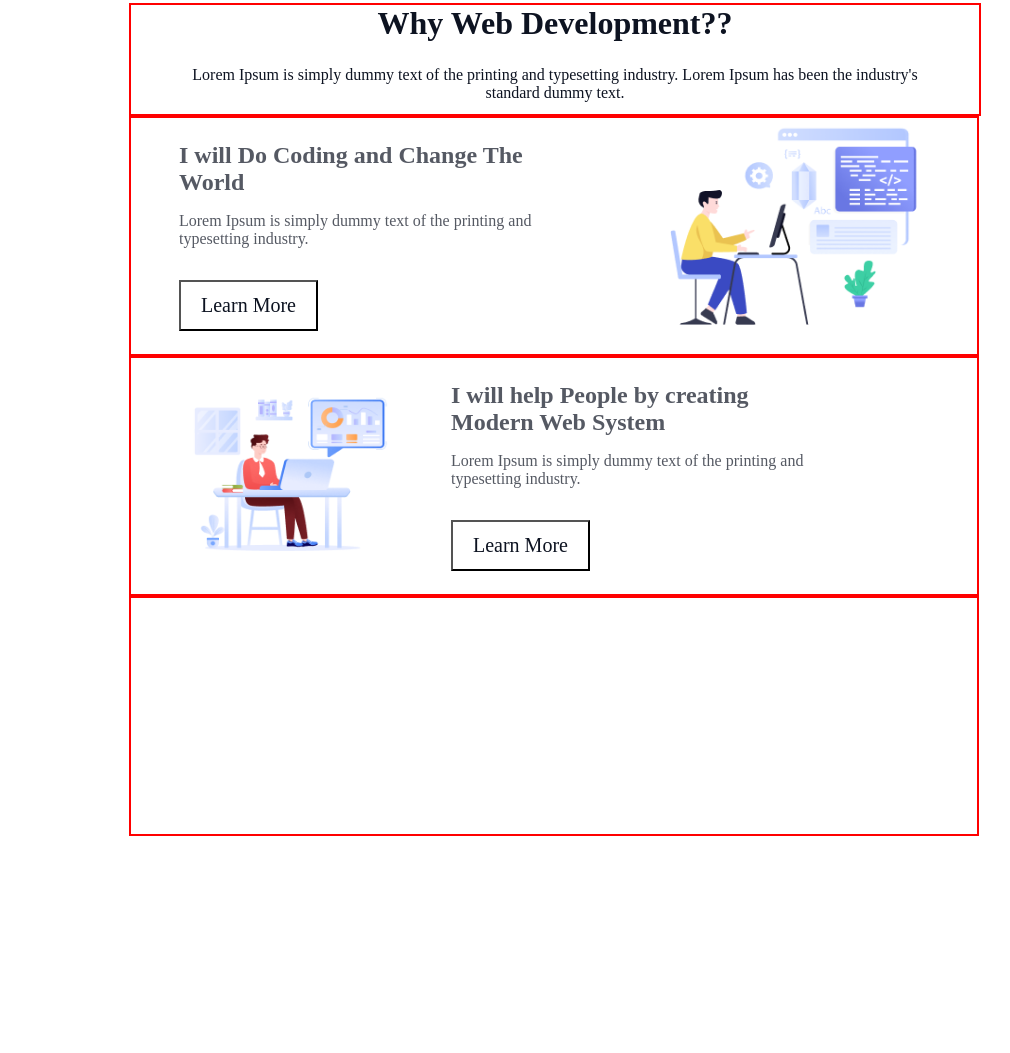
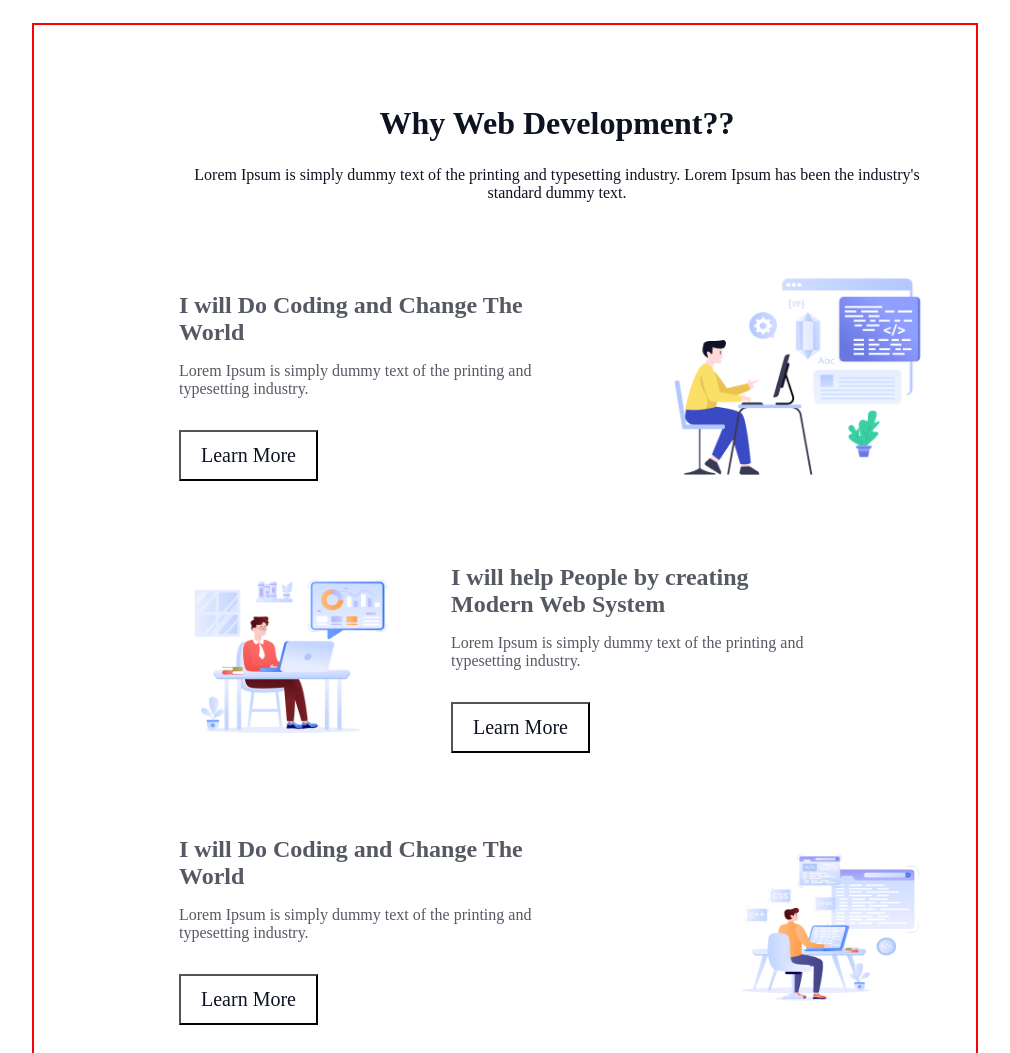
Before and after one commit to mahfuzzahmed/B10A1-my-first-assignment, a plain HTML site: page index.html in a window 1280 px wide. Shown: the part 860-1913 px from the top of the page, without its empty margins (135-1145 px from the left). Drawn offline with Linux system fonts and the light colour scheme; a web font is replaced by a local one.

Commit message:
added the third section

```diff
--- a/index.html
+++ b/index.html
@@ -22,12 +22,13 @@
  <!-- banner ends -->
     </header>
     <main>
-        <section>
+        <section class="margin">
             <div class="master-box">
                 <div class="top-content">
                     <h1 class="top-con-title">Why Web Development??</h1>
                     <p class="top-con-description">Lorem Ipsum is simply dummy text of the printing and typesetting industry. Lorem Ipsum has been the industry's standard dummy text.</p>
                 </div>
+              <div class="box1-container">
                     <div class="box1">
                         <div>
                             <h5 class="box-t">I will Do Coding and Change The World</h5>
@@ -37,8 +38,9 @@
                         <div>
                             <img class="bx1-pic" src="assets/Layer_1.png" alt="">
                         </div>
-
                     </div>
+              </div>
+                <div class="box2-container">
                     <div class="box2">
                         <div>
                             <img class="bx2-pic" src="assets/Group 3.png" alt="">
@@ -49,7 +51,17 @@
                             <button class="bx-btn">Learn More</button>
                         </div>
                     </div>
-                <div class="box3"></div>
+                </div>
+                <div class="box3">
+                    <div class="box3-content">
+                        <h5 class="box-t">I will Do Coding and Change The World</h5>
+                        <p class="box-p">Lorem Ipsum is simply dummy text of the printing and typesetting industry.</p>
+                        <button class="bx-btn">Learn More</button>
+                    </div>
+                    <div>
+                        <img class="bx3-pic" src="assets/Group 4.png" alt="">
+                    </div>
+                </div>
 
             </div>
         </section>
--- a/styles/styles.css
+++ b/styles/styles.css
@@ -51,7 +51,9 @@ body {
     padding: 12px 20px 12px 20px;
     background-color: white;
 }
-
+.margin{
+    margin-top: 100px;
+}
 
 
 /* nav styles */
@@ -130,8 +132,9 @@ nav {
     width: 852px;
     height: 113px;
     text-align: center;
-    border: 2px solid red;
+    /* border: 2px solid red; */
     padding: 0 47px;
+    margin-bottom: 48px;
 }
 
 .top-con-title {
@@ -151,8 +154,11 @@ nav {
 }
 
 /* box 1 starts here */
+.box1-container{
+    margin-bottom: 32px;
+}
 .box1 {
-    border: 2px solid red;
+    /* border: 2px solid red; */
 
     width: 850px;
     height: 240px;
@@ -164,45 +170,19 @@ nav {
     align-items: center;
     gap: 98px;
 }
-
-/*
-.box1 h5 {
-    color: rgba(13, 19, 33, 0.7);
-    font-family: Azeret Mono;
-    font-size: 24px;
-    font-weight: 700;
-    margin-bottom: 16px;
-} */
-
-/* .box1 p {
-    color: rgb(13, 19, 33);
-    font-family: Azeret Mono;
-    font-size: 16px;
-    font-weight: 400;
-    opacity: 0.7;
-    margin-bottom: 32px;
-
-} */
-
-/* .bx1-btn {
-    color: rgb(13, 19, 33);
-    font-family: Azeret Mono;
-    font-size: 20px;
-    padding: 12px 20px 12px 20px;
-    background-color: white;
-} */
-
 .bx1-pic {
     width: 259.56px;
     height: 217.01px;
 
 }
-
 /* box 1 ends here */
 
 /* box 2 starts */
+.box2-container{
+    margin-bottom: 32px;
+}
 .box2 {
-    border: 2px solid red;
+    /* border: 2px solid red; */
     width: 850px;
     height: 240px;
     padding: 48px;
@@ -217,21 +197,38 @@ nav {
     width: 223.2px;
     height: 208.85px;
 }
-.box2-content{
+
+.box2-content {
     margin: 10.5px 101px 10.5px 0;
 }
 
+/* box 2 ends here */
+
+/* box 3 starts */
 .box3 {
-    border: 2px solid red;
+    /* border: 2px solid red; */
     width: 850px;
     height: 240px;
     padding: 48px;
+
+    display: flex;
+    justify-content: space-between;
+    align-items: center;
+    gap: 149.8px;
 }
+.box3-content{
+    margin:10px 0 10px 0;
+}
+.bx3-pic {
+    width: 206.4px;
+    height: 187.32px;
+}
+
 
 .master-box {
     width: 946px;
     height: 1233px;
-    padding: 80px 97px 80px 97px;
+    padding: 80px 97px;
     margin: 0 auto;
-
+    border: 2px solid red;
 }
```
Lines whose indentation alone changed are shown as unchanged.
